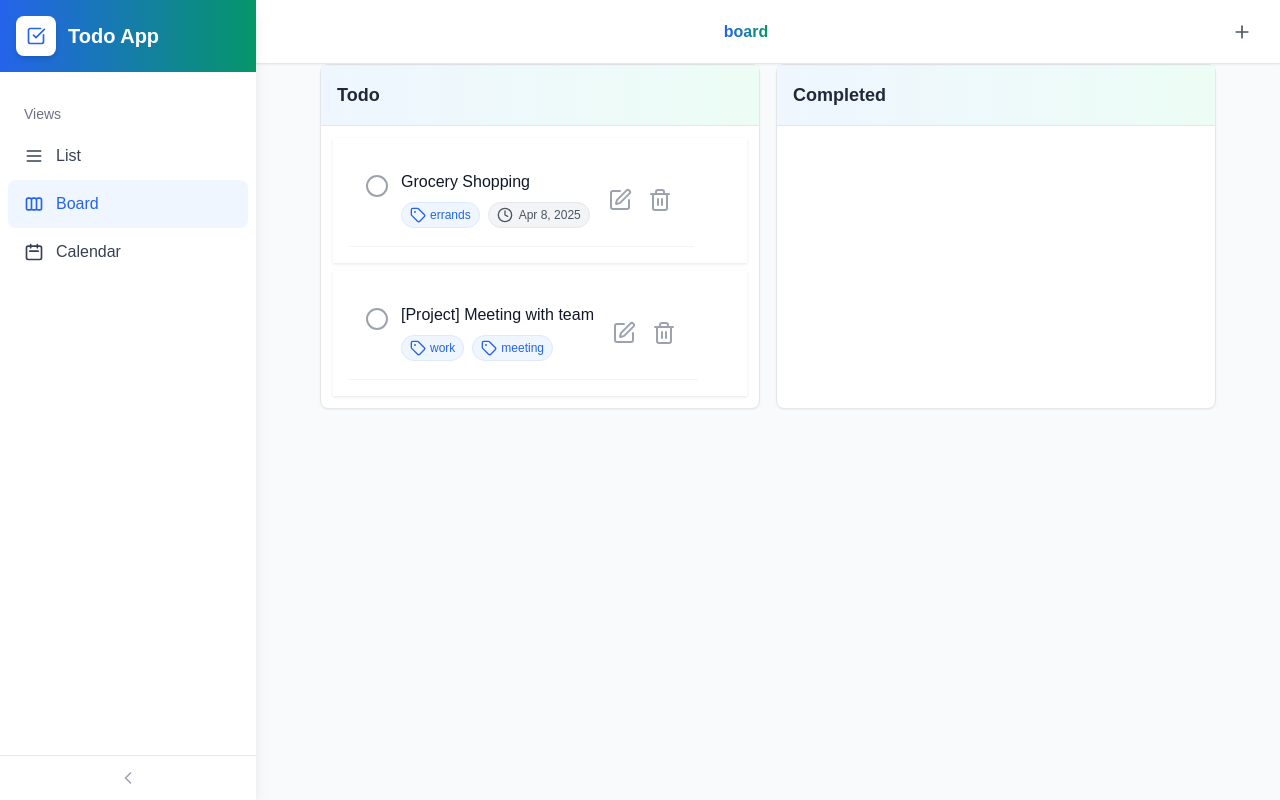
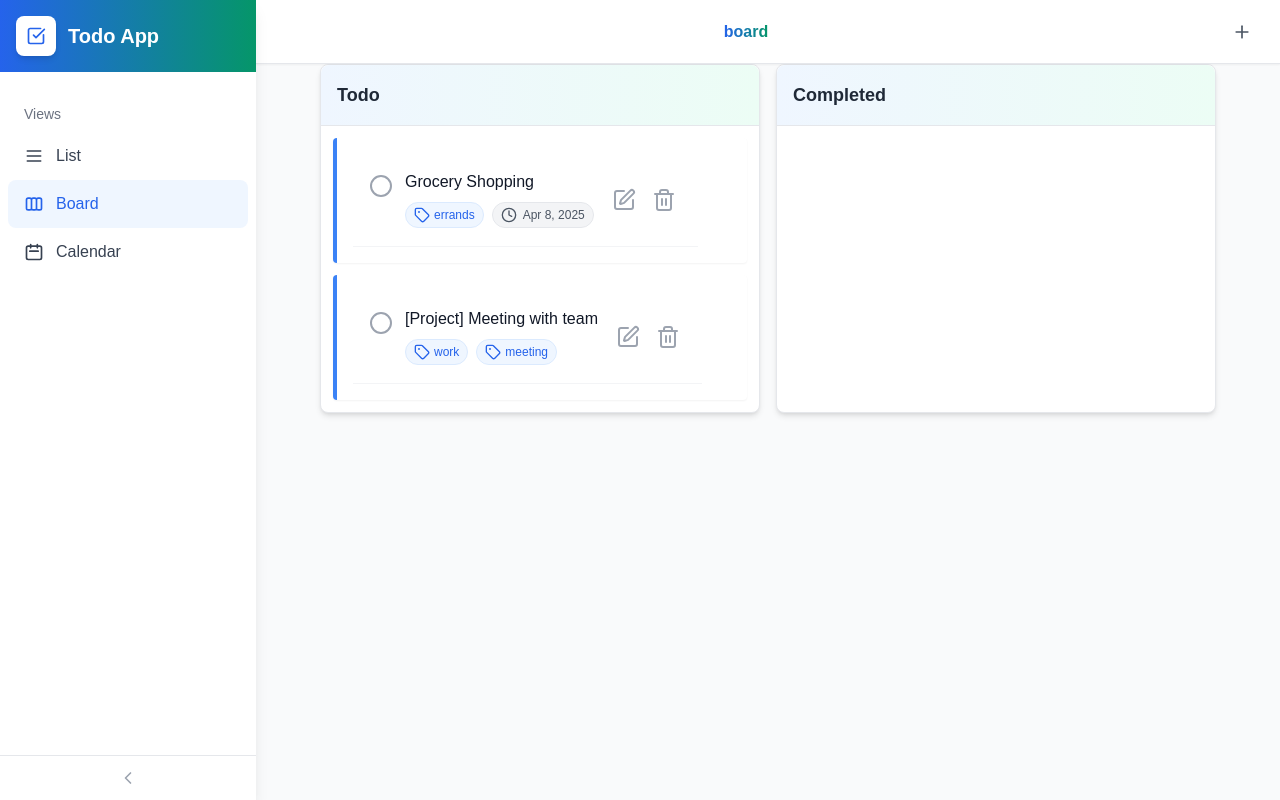
Before and after one commit to Vanuan/cleanarchitecture, a React (Vite) app in the folder todo/: page / in a window 1280 px wide. Both pictures are taken after a click on the button "Board". Built offline with nearby package versions, Linux system fonts and the light colour scheme.

Commit message:
Convert to tailwind

```diff
--- a/todo/src/ui/components/molecules/Board.tsx
+++ b/todo/src/ui/components/molecules/Board.tsx
@@ -11,14 +11,41 @@ const GridView = tw.div`
   grid grid-cols-1 md:grid-cols-2 gap-4 relative
 `;
 
+const TaskPlaceholder = () => (
+  <div className="animate-pulse">
+    <div className="h-12 bg-gray-200 rounded mb-2"></div>
+    <div className="h-4 bg-gray-200 rounded w-3/4 mb-2"></div>
+    <div className="h-4 bg-gray-200 rounded w-1/2"></div>
+  </div>
+);
+
+// Empty column state
+const EmptyColumn = () => (
+  <div className="flex flex-col items-center justify-center h-40 text-gray-400">
+    <svg className="w-10 h-10 mb-2" fill="none" stroke="currentColor" viewBox="0 0 24 24" xmlns="http://www.w3.org/2000/svg">
+      <path strokeLinecap="round" strokeLinejoin="round" strokeWidth="2" d="M9 13h6m-3-3v6m5 5H7a2 2 0 01-2-2V5a2 2 0 012-2h5.586a1 1 0 01.707.293l5.414 5.414a1 1 0 01.293.707V19a2 2 0 01-2 2z"></path>
+    </svg>
+    <p className="text-sm">Drag items here</p>
+  </div>
+);
+
+
 const Column = tw.div<{ $isOver?: boolean; $isActive?: boolean }>`
-  flex flex-col rounded-lg shadow-sm border border-gray-200 bg-white
-  ${({ $isOver }) => ($isOver ? "ring-2 ring-blue-500" : "")}
+  flex flex-col rounded-lg shadow-md border border-gray-200 bg-white
+  hover:shadow-lg transition-all duration-300
+  ${({ $isOver }) => ($isOver ? "ring-2 ring-blue-500 ring-opacity-70" : "")}
+  ${({ $isActive }) => ($isActive ? "bg-blue-50 bg-opacity-30" : "")}
+  overflow-hidden
 `;
 
+
 const ColumnTitle = tw.h2`
-  p-4 border-b border-gray-200 font-bold text-lg bg-gradient-to-r from-blue-50 to-emerald-50 flex items-center text-gray-800
+  p-4 border-b border-gray-200 font-bold text-lg
+  bg-gradient-to-r from-blue-50 to-emerald-50
+  flex items-center justify-between text-gray-800
+  rounded-t-lg sticky top-0 z-10
 `;
+
 
 interface BoardProps<T extends Task> {
   items: T[];
@@ -53,18 +80,16 @@ const TaskCard: React.FC<DraggableComponentProps<Task, TaskCardProps>> = ({
 }) => (
   <div
     {...dragHandleProps}
-    style={{
-      padding: "16px",
-      margin: "8px",
-      backgroundColor: isDragging ? "#f5f5f5" : "#fff",
-      borderLeft: `4px solid "#ccc"`,
-      boxShadow: "0 1px 3px rgba(0,0,0,0.1)",
-      cursor: "grab",
-      opacity: isDragging ? 0.8 : 1,
-    }}
+    className={`
+      p-4 m-2 bg-white border-l-4 border-l-blue-500 shadow-sm rounded
+      ${isDragging ? 'bg-gray-100' : 'bg-white'}
+      ${isDragging ? 'opacity-80' : 'opacity-100'}
+      cursor-grab transition-all duration-200 hover:shadow-md
+      transform hover:-translate-y-1 hover:scale-[1.01]
+    `}
   >
-    <div style={{ display: "flex", justifyContent: "space-between" }}>
-      {additionalProps?.renderItem(item)}
+    <div className="flex justify-between items-center">
+    {additionalProps?.renderItem(item)}
     </div>
   </div>
 );
@@ -78,14 +103,14 @@ const TaskColumn: React.FC<DroppableComponentProps<ColumnProps>> = ({
   dropRef,
 }) => {
   return (
-    <Column $isOver={isOver} $isActive={isActive} ref={dropRef} style={{}}>
+    <Column $isOver={isOver} $isActive={isActive} ref={dropRef}>
       <ColumnTitle>{additionalProps?.title || id}</ColumnTitle>
       <div className="flex-1 p-1 min-h-[200px]">
-        <div className="space-y-2">{children}</div>
+        <div className="space-y-3">{children}</div>
         {isOver &&
             isActive &&
              (
-              <div className="h-16 border-2 border-dashed border-blue-400 rounded-lg bg-blue-50 opacity-50" />
+              <div className="h-16 mt-2 border-2 border-dashed border-blue-400 rounded-lg bg-blue-50 opacity-50 transition-all duration-300" />
             )}
       </div>
     </Column>
@@ -93,17 +118,14 @@ const TaskColumn: React.FC<DroppableComponentProps<ColumnProps>> = ({
 };
 
 const TaskDragPreview: React.FC<{ item: Task }> = ({ item }) => (
-  <div className="shadow-lg bg-white rounded border border-gray-200 transform scale-105"
-    style={{
-      padding: "16px",
-      backgroundColor: "#fff",
-      borderRadius: "4px",
-      boxShadow: "0 4px 12px rgba(0,0,0,0.15)",
-      transform: "rotate(3deg) scale(1.02)",
-    }}
-  >
-    <h4 style={{ margin: 0 }}>{item.title}</h4>
-    <span style={{ fontSize: "0.8em", color: "#666" }}>Moving...</span>
+  <div className="p-4 bg-white rounded-md shadow-xl border-2 border-blue-300 rotate-1 scale-105 transition-transform">
+    <div className="flex items-center justify-between">
+      <h4 className="font-medium text-gray-800">{item.title}</h4>
+      <span className="inline-flex items-center px-2 py-1 rounded-full text-xs font-medium bg-blue-100 text-blue-800">
+        Moving
+      </span>
+    </div>
+    <div className="mt-2 w-full h-1 bg-gradient-to-r from-blue-300 to-indigo-500 rounded-full animate-pulse"></div>
   </div>
 );
 
```
